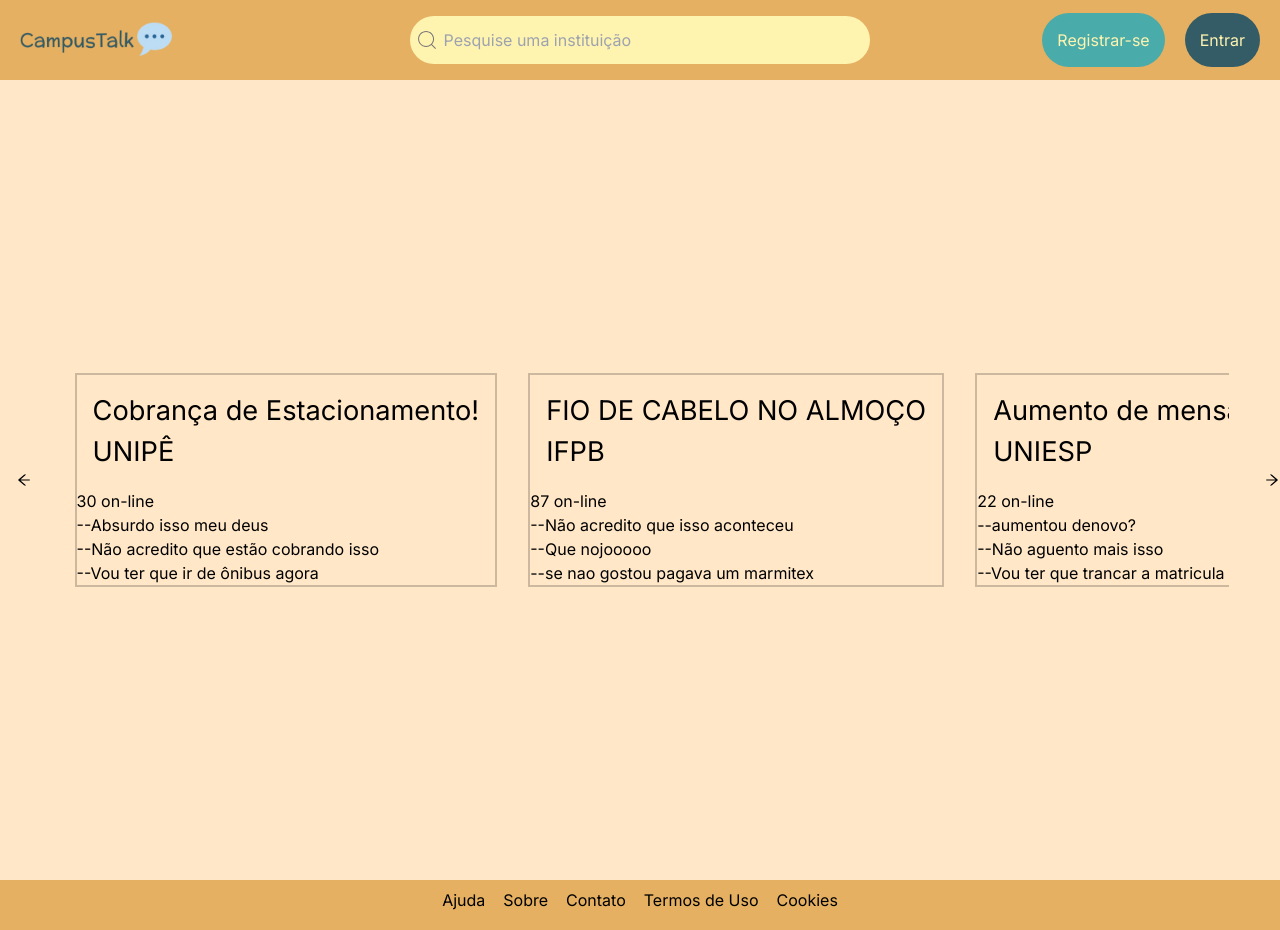
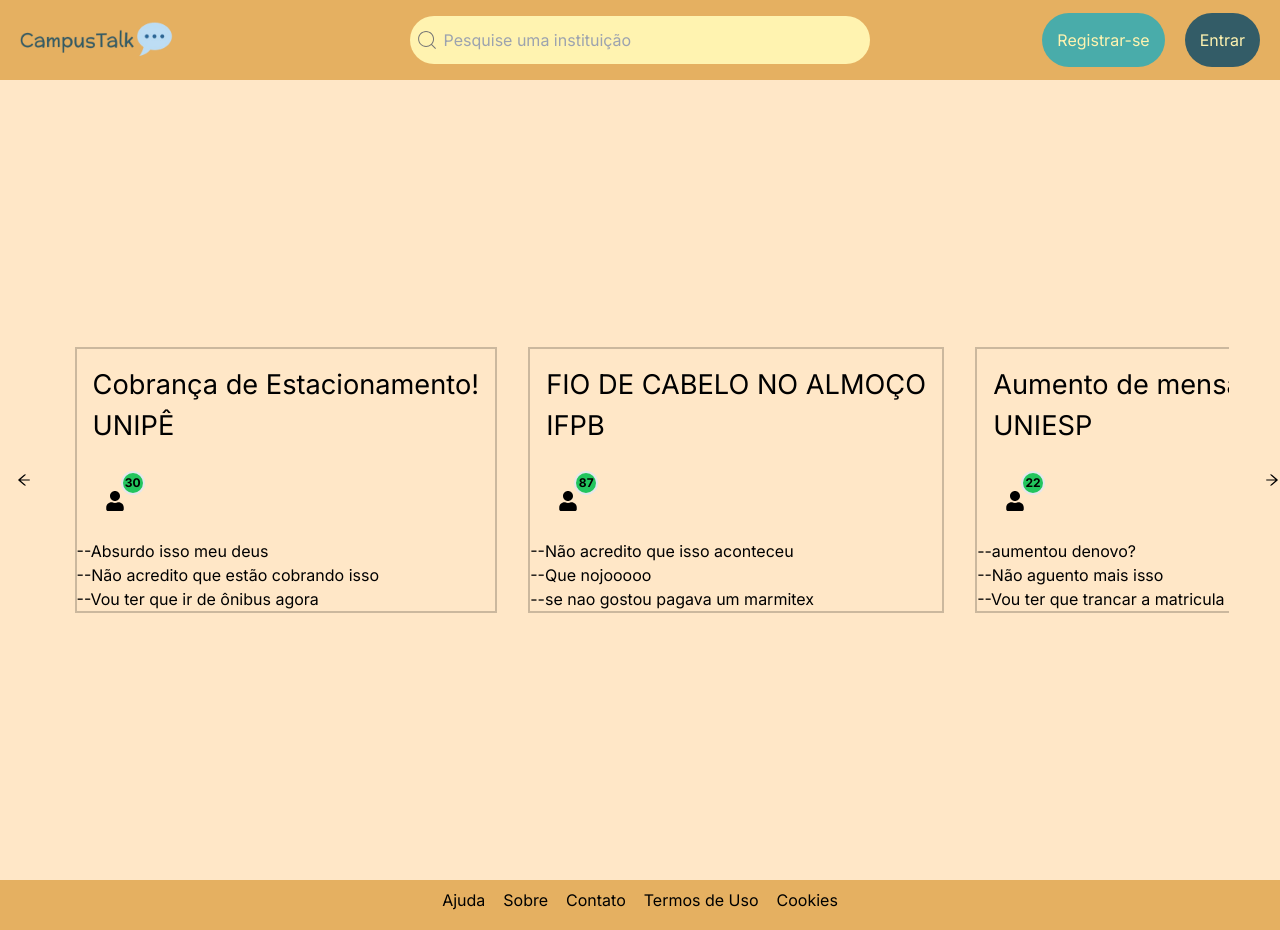
Before and after one commit to itallume/CampusTalk, a Next.js app: page / in a window 1280 px wide. Built offline with nearby package versions, Linux system fonts and the light colour scheme; a web font is replaced by a local one.

Commit message:
icon de online no carrossel

```diff
--- a/src/components/Header.module.css
+++ b/src/components/Header.module.css
@@ -1,5 +1,5 @@
 .header {
-    background-color: #E5B061;
+  background-color: #e5b061;
   height: 10vh;
   align-items: center;
 }
@@ -8,7 +8,6 @@
   display: grid;
   grid-template-columns: 20% 60% 20%;
   grid-template-rows: 1fr;
-
 }
 
 .divImage {
@@ -17,37 +16,35 @@
   align-items: center;
 }
 
-.image{
+.image {
   align-items: center;
   width: 60%;
   margin-left: 20px;
 }
 
-.divSearch{
+.divSearch {
   display: flex;
   justify-content: center;
-    align-items: center ;
+  align-items: center;
 }
 
-.label{
+.label {
   display: flex;
   align-items: center;
   height: 60%;
   width: 60%;
-    background-color: #FFF3B0;
+  background-color: #fff3b0;
   border-radius: 9999999px;
-
 }
 
-.input{
-    background-color: #FFF3B0;
+.input {
+  background-color: #fff3b0;
   width: 90%;
   margin-left: 5px;
   color: black;
-
 }
 
-.input:focus{
+.input:focus {
   box-shadow: 0 0 0 0;
   border: 0 none;
   outline: 0;
@@ -57,7 +54,6 @@
   display: flex;
   justify-content: flex-end;
   align-items: center;
-
 }
 
 .divBotoes {
@@ -66,23 +62,22 @@
 
 .botaoReg {
   border-radius: 9999px;
-    background-color: #49ACAA;
+  background-color: #49acaa;
   padding: 15px;
   margin-right: 20px;
-    color: #FFF3B0;
+  color: #fff3b0;
 }
 
 .botaoLog {
   border-radius: 9999px;
-    background-color: #335C67;
+  background-color: #335c67;
   padding: 15px;
   margin-right: 20px;
-    color: #FFF3B0;
+  color: #fff3b0;
 }
 
 .icon {
   margin-left: 5px;
   font-size: 1.5rem;
   color: rgb(117, 117, 117);
-
 }
--- a/src/components/TrendingSlider.css
+++ b/src/components/TrendingSlider.css
@@ -131,3 +131,11 @@
   align-items: center;
   padding: 1rem;
 }
+
+.item-social {
+  display: flex;
+  justify-content: flex-start;
+  align-items: center;
+  padding: 1rem;
+  gap: 1rem;
+}
--- a/src/components/TrendingSlider.js
+++ b/src/components/TrendingSlider.js
@@ -1,7 +1,8 @@
 "use client";
 import Link from "next/link";
 import React from "react";
-import { AiOutlineArrowRight, AiOutlineArrowLeft } from "react-icons/ai";
+import { AiOutlineArrowRight, AiOutlineArrowLeft} from "react-icons/ai";
+import {FaUser} from "react-icons/fa";
 import "./TrendingSlider.css";
 
 export default function TrendingSlider() {
@@ -110,7 +111,13 @@
                     <p className="item-place">{item.place}</p>
                   </div>
                   <div className="item-social">
-                    <p>{item.social} on-line</p>
+
+<button type="button" class="relative inline-flex items-center p-3 text-sm font-medium text-center text-white rounded-lg focus:ring-4 focus:outline-none">
+<FaUser size={20} color={"black"}/>
+  <div class="absolute inline-flex items-center justify-center w-6 h-6 text-xs font-bold text-black bg-green-500 border-2 rounded-full -top-2 -end-2 ">{item.social}</div>
+</button>
+
+
                   </div>
                   <div className="item-comments">
                     <p>--{item.coment1}</p>
```
Lines whose indentation alone changed are shown as unchanged.
